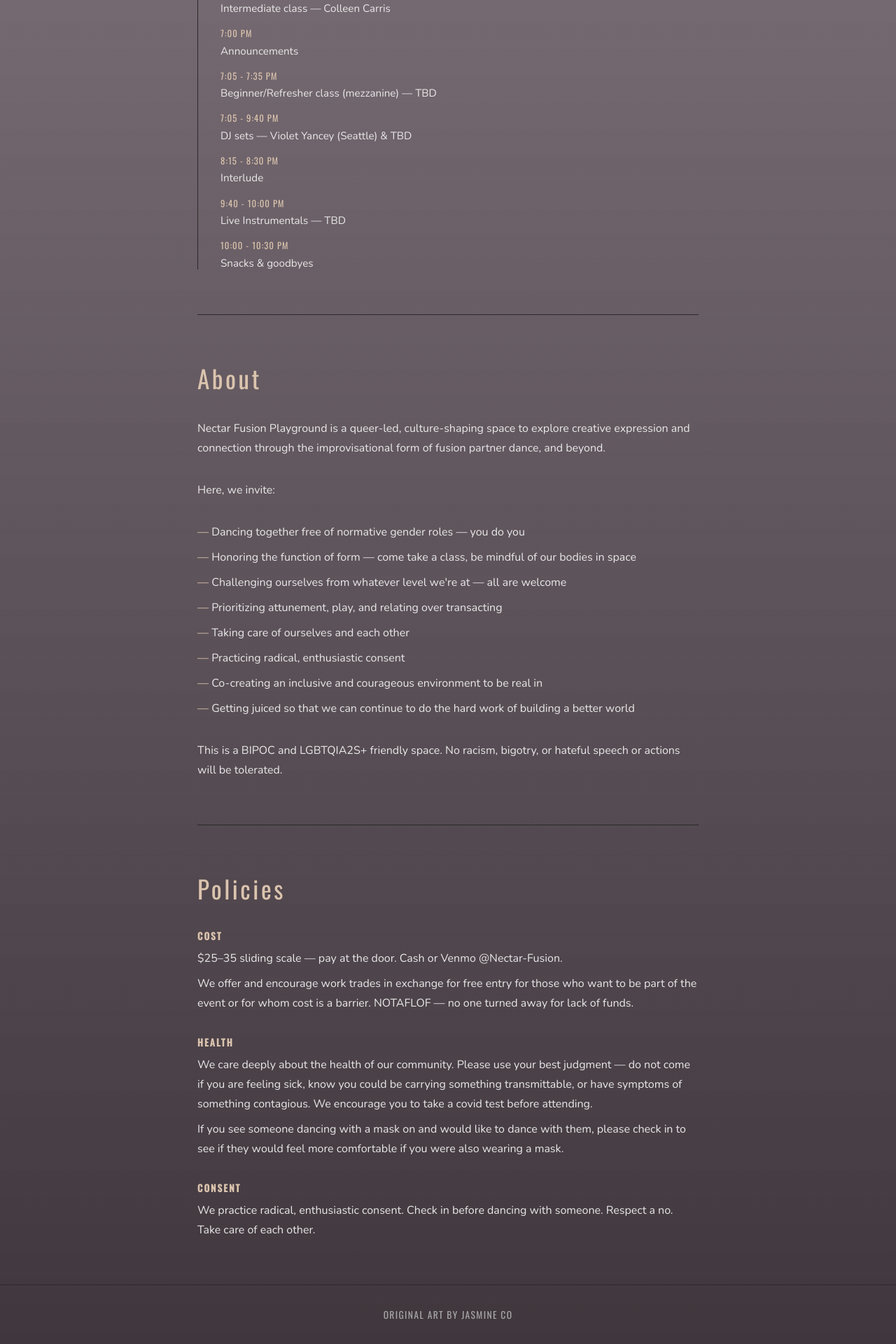
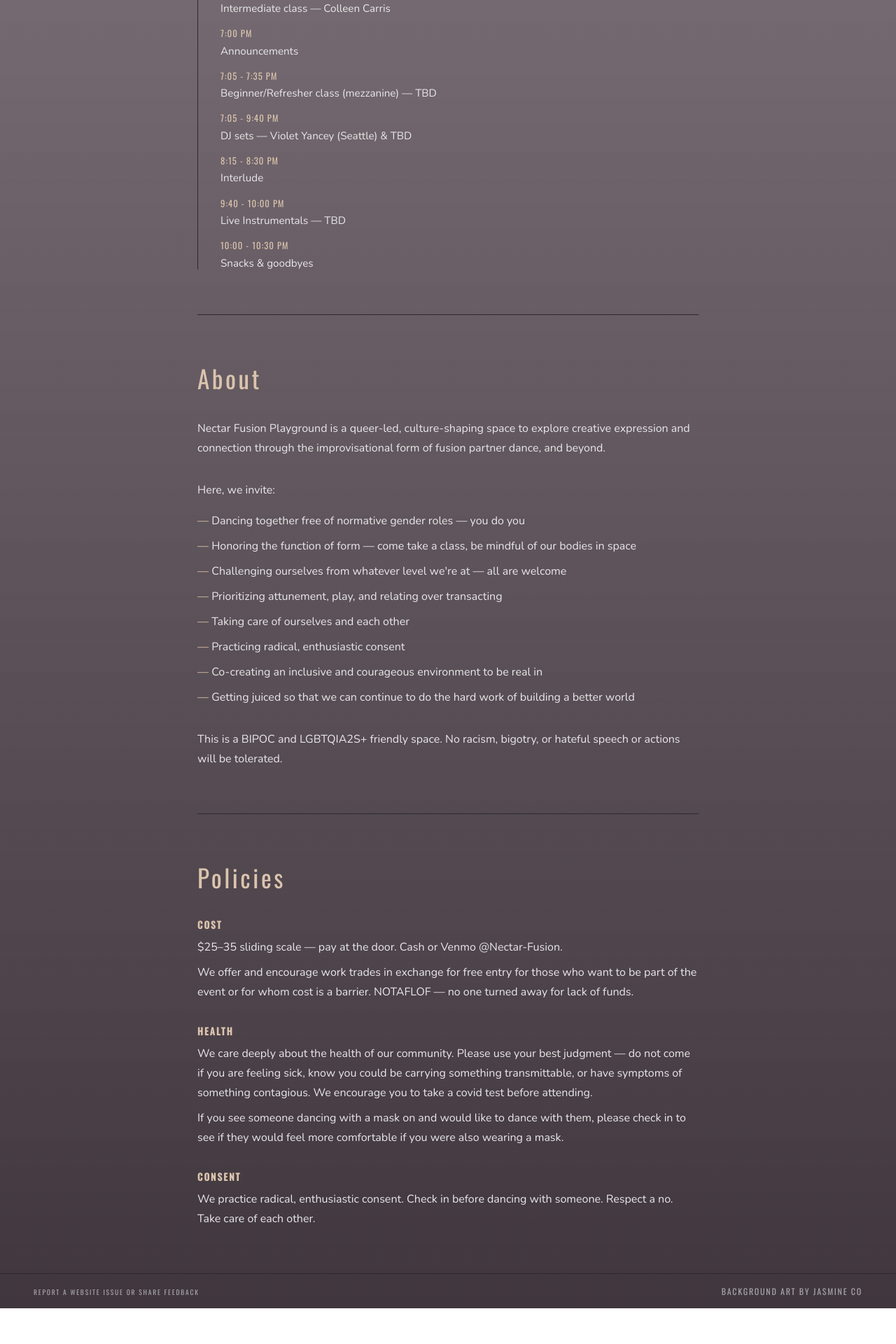
Before and after one commit to vccoffey/nectar, a Jekyll site: the page built from index.html, in a window 1280 px wide. Shown: the part 1225-3145 px from the top of the page at 70% size. Built offline with Jekyll 4.4.1, drawn with Linux system fonts in a browser that asks for light colours; after the commit the page ends 3094 px from its top, so only the background shows below that.

Commit message:
add feedback link

```diff
--- a/_includes/about.html
+++ b/_includes/about.html
@@ -6,7 +6,7 @@
     creative expression and connection through the improvisational form of
     fusion partner dance, and beyond.
   </p>
-
+  <div class="here-we-invite">
     <p>Here, we invite:</p>
 
     <ul>
@@ -27,6 +27,7 @@
         better world
       </li>
     </ul>
+  </div>
 
   <p>
     This is a BIPOC and LGBTQIA2S+ friendly space. No racism, bigotry, or
--- a/_layouts/default.html
+++ b/_layouts/default.html
@@ -16,8 +16,16 @@
       <main>{{ content }}</main>
 
       <footer>
-        <p>
-          original art by <a href="https://www.jasminecoart.com/">Jasmine Co</a>
+        <div class="website">
+          <a
+            href="mailto:website@nectarfusion.dance?subject=Nectar%20Fusion%20Feedback"
+            >Report a website issue or share feedback</a
+          >
+        </div>
+        <!-- <a href="#top" class="scroll-to-top">Nectar Fusion</a> -->
+        <p class="jasmine-co">
+          Background art by
+          <a href="https://www.jasminecoart.com/">Jasmine Co</a>
         </p>
       </footer>
     </div>
--- a/assets/css/main.css
+++ b/assets/css/main.css
@@ -77,6 +77,10 @@
   --gap-xl: 3rem;
   --gap-2xl: 4rem;
   --border: 1px solid #2a2a2a;
+}
+
+html {
+  scroll-behavior: smooth;
 }
 
 body {
@@ -168,14 +172,29 @@ main {
 }
 
 footer {
-  padding: var(--gap-lg);
+  padding: var(--gap-md) var(--gap-xl);
   border-top: var(--border);
-  text-align: center;
   color: var(--muted);
-  font-size: 0.85rem;
+  font-size: 1.1rem;
   letter-spacing: 0.1em;
   text-transform: uppercase;
   font-family: var(--font-oswald);
+
+  display: flex;
+  justify-content: space-between;
+  align-items: center;
+  .website a {
+    font-size: 0.6rem;
+  }
+
+  .website,
+  .jasmine-co {
+    font-size: 0.75rem;
+    flex: 1;
+    &.jasmine-co {
+      text-align: right;
+    }
+  }
 }
 
 .hero-scale {
@@ -465,7 +484,13 @@ section li {
 
 /* About */
 
-#about ul {
+#about {
+  .here-we-invite {
+    display: flex;
+    flex-direction: column;
+    gap: var(--gap-md);
+  }
+  ul {
     list-style: none;
     display: flex;
     flex-direction: column;
@@ -473,9 +498,10 @@ section li {
     padding-left: 0;
   }
 
-#about li::before {
+  li::before {
     content: '— ';
     color: var(--accent);
+  }
 }
 
 /* Policies */
```
Lines whose indentation alone changed are shown as unchanged.
